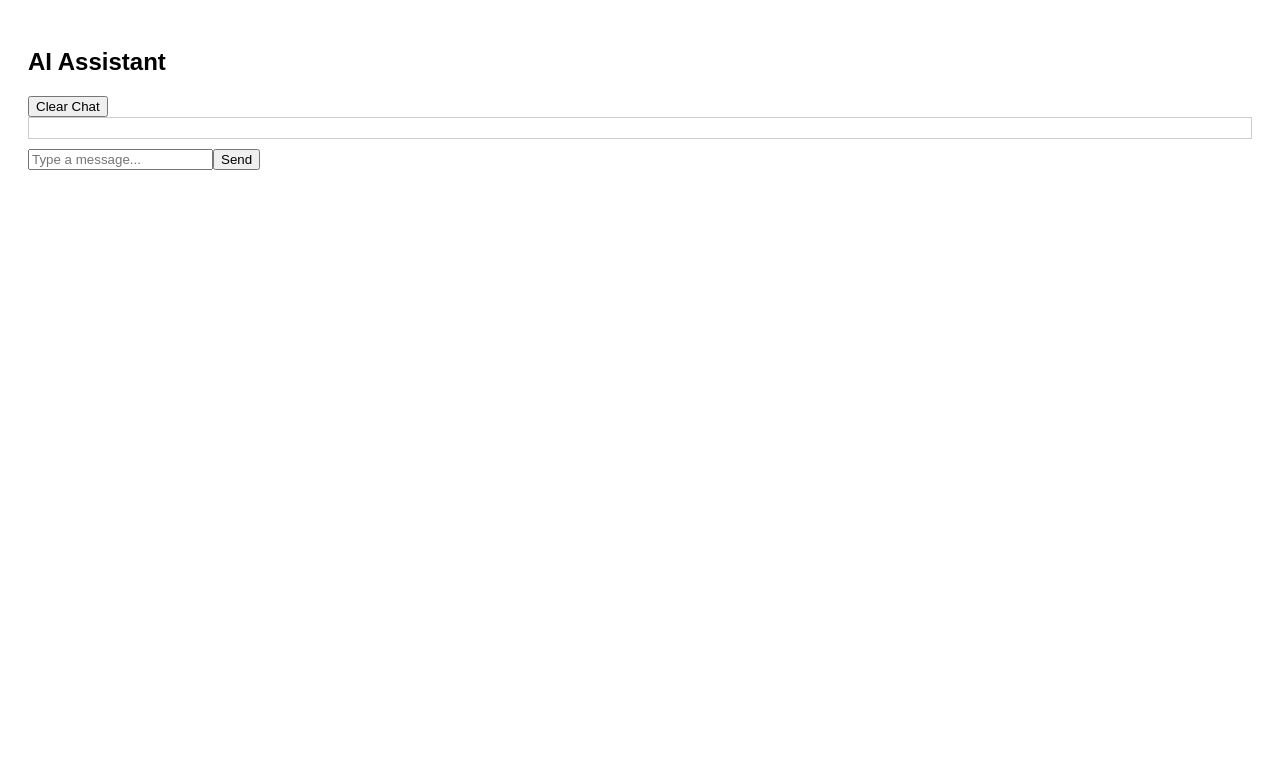
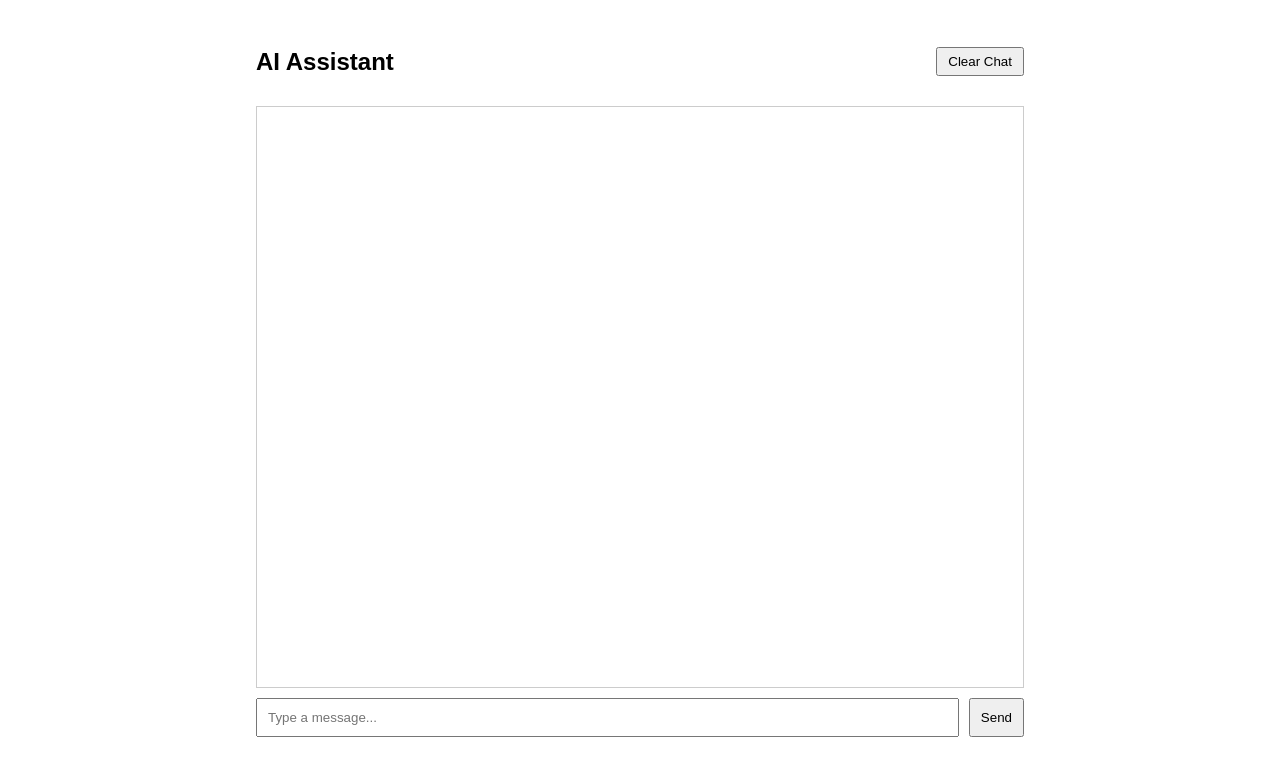
Before and after one commit to Rohit-more-2003/ai-assistant, a React (Vite) app in the folder frontend/: page / in a window 1280 px wide. Shown: the top 776 px of the page. Built offline with nearby package versions, Linux system fonts and the light colour scheme.

Commit message:
Applied styling

```diff
--- a/frontend/src/App.css
+++ b/frontend/src/App.css
@@ -1,56 +1,82 @@
+/* Container */
 .container{
-    max-height: 100vh;
+    width: 60vw;
+    margin: auto;
+    padding: 20px;
+    font-family: Arial, Helvetica, sans-serif;
+}
+
+/* Header */
+.header{
+    display: flex;
+    justify-content: space-between;
+    align-items: center;
+}
+
+.clear-btn{
+    padding: 5px 10px;
+    cursor: pointer;
+}
+
+/* Chat-Box */
+.chat-box{
+    height: 70vh;
+    overflow-y: auto;
+    border: 1px solid #ccc;
+    padding: 10px;
+    margin-top: 10px;
+}
+
+/* Messages */
+.message{
+    margin: 10px 0;
     display: flex;
     flex-direction: column;
-    font-family: Arial, Helvetica, sans-serif;
-    padding: 20px;
 }
 
-.title{
-    font-size: 28px;
-    margin-bottom: 20px;
-    align-items: center; /* by default for vertical, but if flex-direction is column, then for horizontal */
-    text-align: center;
+.message-user{
+    align-items: flex-end;
 }
 
-.chat-box{
-    flex: 1;
-    overflow-y: auto;
-    display: flex;
-    flex-direction: column;
-    padding: 10px;
-    border: 1px solid #ccc;
+.message-ai{
+    align-items: flex-start;
 }
 
-.message{
+/* Chat Bubbles */
+.bubble{
     padding: 10px;
-    margin-bottom: 10px;
     border-radius: 10px;
-    max-width: 60%;
+    max-width: 70%;
 }
 
-.userMessage{
-    background-color: #d1e7ff;
-    align-self: flex-end;
+.user .bubble{
+    background-color: #007bff;
+    color: white;
 }
 
-.aiMessage{
-    background-color: #e2e2e2;
-    align-self: flex-start;
+.ai .bubble{
+    background-color: #f1f1f1;
 }
 
+/* Tool Tag */
+.tool-tag{
+    font-size: 12px;
+    margin-top: 3px;
+    color: gray;
+}
+
+/* Input Row */
 .input-row{
     display: flex;
     margin-top: 10px;
-    width: 80vw;
 }
 
-.input{
-    float: 1;
+.input-row input{
+    flex: 1;
     padding: 10px;
 }
 
-.button{
+.input-row button{
+    margin-left: 10px;
     padding: 10px;
-    margin-left: 10px;
 }
```
Also changed, not shown: frontend/src/App.jsx (line endings or trailing spaces).
